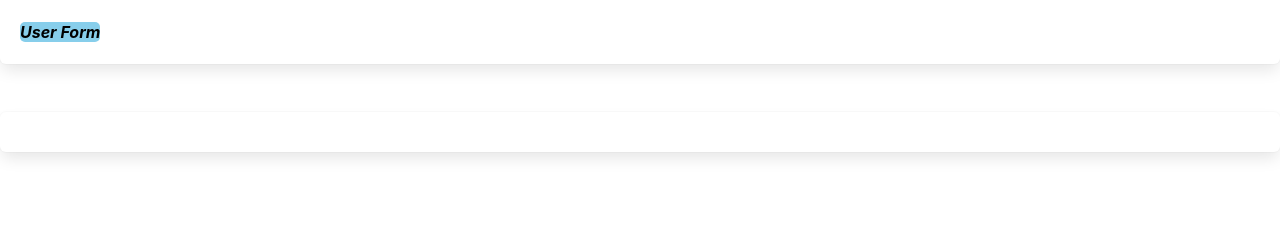
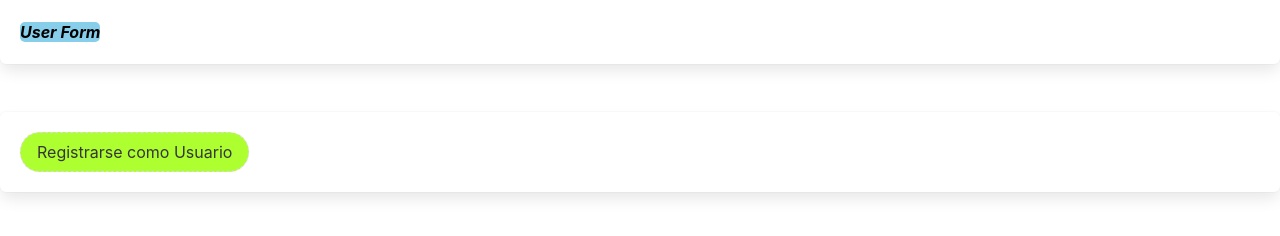
Before and after one commit to ucb-bd1-p2-1-2023/ucb_grupo_10, a plain HTML site: page index.html in a window 1280 px wide. Shown: the part 98-334 px from the top of the page. Drawn offline with nearby package versions, Linux system fonts and the light colour scheme.

Commit message:
Boton implementado para registro no funcionable

```diff
--- a/index.html
+++ b/index.html
@@ -21,7 +21,7 @@
     </div>
     <div class="box my-6">
         <div class="field">
-
+            <button class="button" style="border-style: dashed; border-radius: 20px; background-color:greenyellow" >Registrarse como Usuario</button>
         </div>
     </div>
     <script>
```
Also changed, not shown: server/package.json (added, +11 -0 lines).
